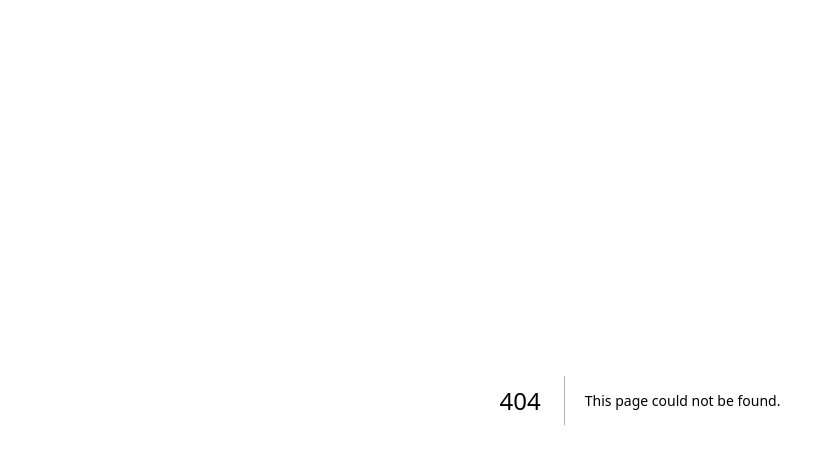
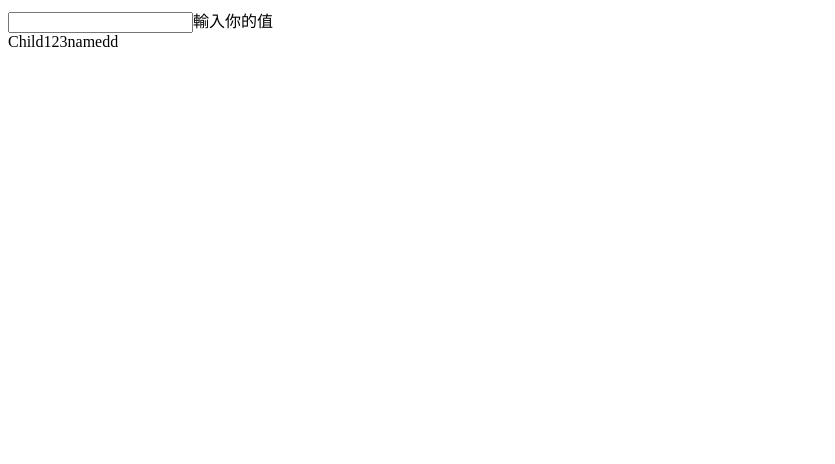
Before and after one commit to jioujiou9308/REACT-CUSTOMIZATION-FEATURE, a Next.js app in the folder react-feature-1/: page /use-memo in a window 1280 px wide. Before the commit this address had no page. Shown: the top 464 px of the page, without its empty margins (0-835 px from the left). Built offline with nearby package versions, Linux system fonts and the light colour scheme.

Commit message:
memo test

```diff
--- /dev/null
+++ b/react-feature-1/component/useMemo/Child.jsx
@@ -0,0 +1,10 @@
+import React from 'react'
+import { memo } from 'react'
+const Child = memo(({ name, }) => {
+    console.log('渲染child子元件!!')
+    return (
+        <div>Child123{name}</div>
+    )
+})
+
+export default Child
--- /dev/null
+++ b/react-feature-1/pages/use-memo/index.jsx
@@ -0,0 +1,24 @@
+import React, { useState } from 'react'
+import Child from '../../component/useMemo/Child'
+const index = () => {
+    const [value, setValue] = useState('')
+    const [value2, setValue2] = useState(['asdf', 'asdfw', { name: 'wefa' }, { asdf: { age: 12 } }])
+
+    const handle = () => {
+        console.log('test')
+    }
+    return (
+        <div>
+            <label>
+                <input type='text' onChange={(e) => {
+                    setValue(e.target.value)
+                    setValue2(JSON.parse(JSON.stringify(value2)))
+                }} />
+                輸入你的值
+            </label>
+            <Child name={'namedd'} another={value2} />
+        </div>
+    )
+}
+
+export default index
```
